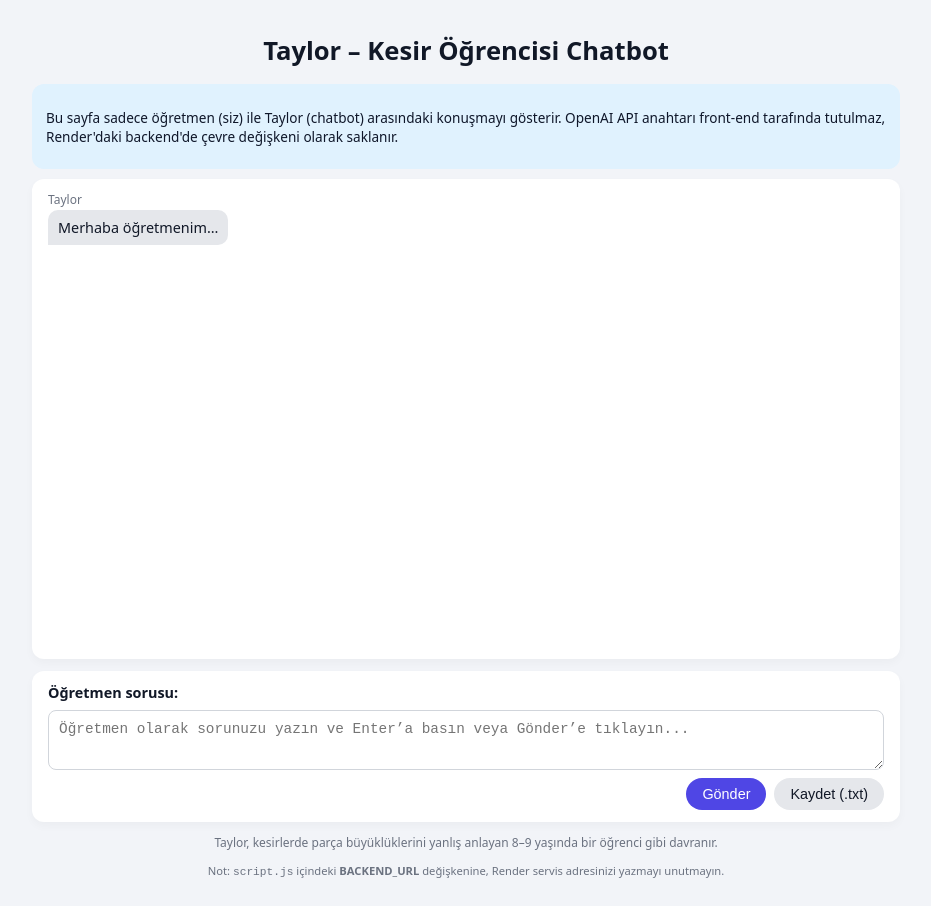
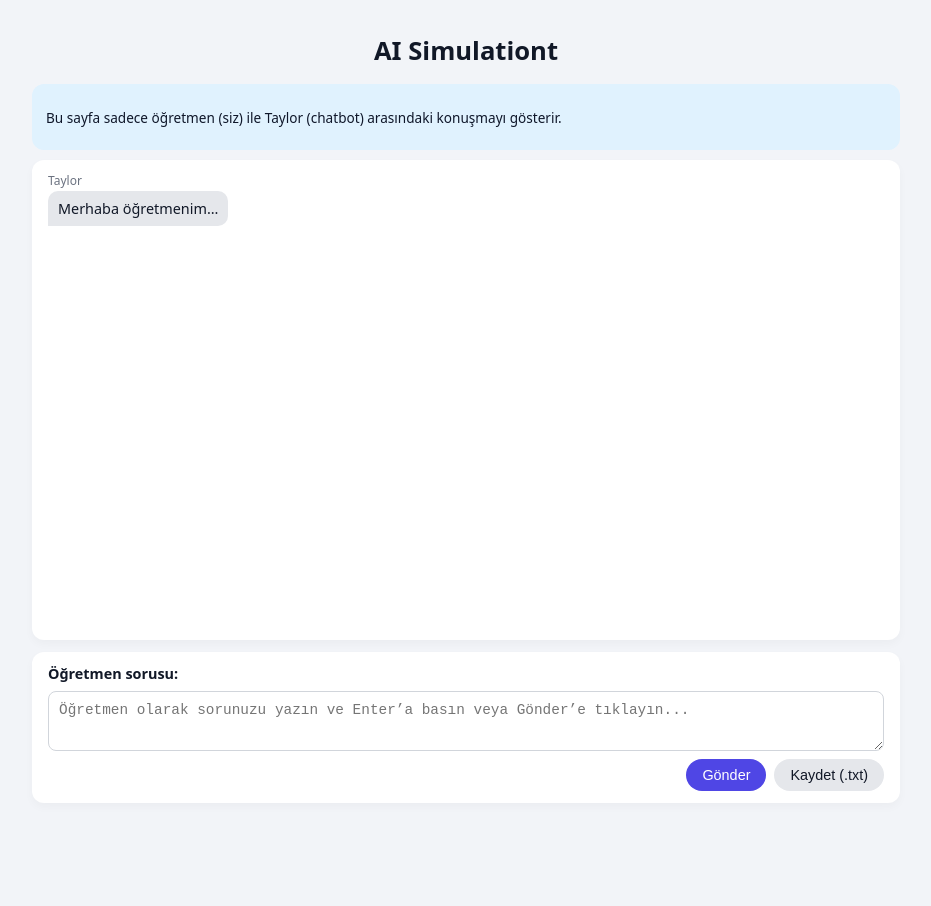
Before and after one commit to selenshere/virtualstudent, a plain HTML site: page index.html in a window 1280 px wide. Shown: the whole page, without its empty margins (174-1105 px from the left). After the commit the page ends 819 px from the top, so only its background shows below. Drawn offline with Linux system fonts and the light colour scheme.

Commit message:
Update index.html

```diff
--- a/index.html
+++ b/index.html
@@ -8,12 +8,11 @@
 </head>
 <body>
   <div class="app">
-    <h1>Taylor – Kesir Öğrencisi Chatbot</h1>
+    <h1>AI Simulationt</h1>
 
     <div class="info-box">
       <p>
         Bu sayfa sadece öğretmen (siz) ile Taylor (chatbot) arasındaki konuşmayı gösterir.
-        OpenAI API anahtarı front-end tarafında tutulmaz, Render'daki backend'de çevre değişkeni olarak saklanır.
       </p>
     </div>
 
@@ -36,15 +35,6 @@
         <button type="button" id="saveBtn">Kaydet (.txt)</button>
       </div>
     </form>
-
-    <p class="footer">
-      Taylor, kesirlerde parça büyüklüklerini yanlış anlayan 8–9 yaşında bir öğrenci gibi davranır.
-    </p>
-
-    <p class="footer small">
-      Not: <code>script.js</code> içindeki <strong>BACKEND_URL</strong> değişkenine,
-      Render servis adresinizi yazmayı unutmayın.
-    </p>
   </div>
 
   <script src="script.js"></script>
```
